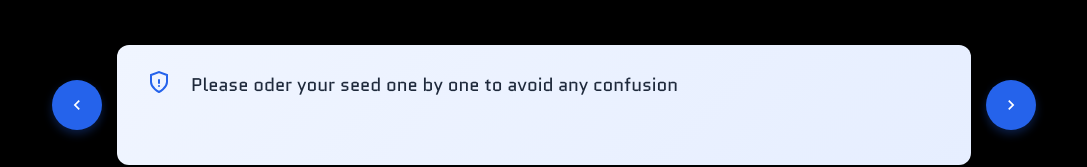
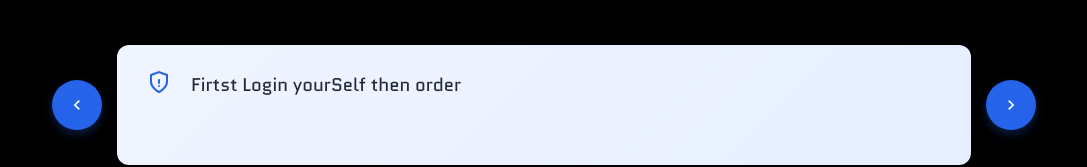
Before and after one commit to skrijwan100/Seedskraft, a React (Vite) app in the folder frontend/: page / in a window 1280 px wide. Shown: the part 555-722 px from the top of the page, without its empty margins (96-1183 px from the left). Built offline with nearby package versions, Linux system fonts and the light colour scheme; no server answers; a web font is replaced by a local one.

Commit message:
Update Notice.jsx

```diff
--- a/frontend/src/components/NoticeFolder/Notice.jsx
+++ b/frontend/src/components/NoticeFolder/Notice.jsx
@@ -5,7 +5,7 @@ const Notice = ({ notices = [] }) => {
   const defaultNotices = [
 
     "New security policy update available",
-
+    "Firtst Login yourSelf then order",
     "Please oder your seed one by one to avoid any confusion",
     "Add your seed to cart and then place your order",
   ];
```
